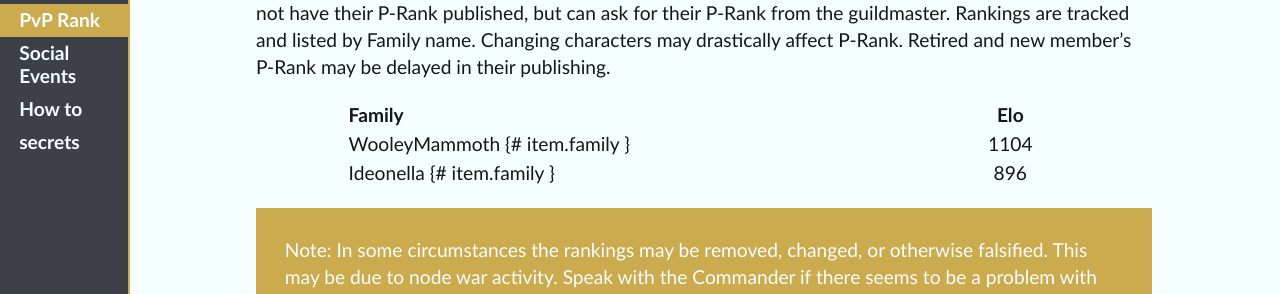
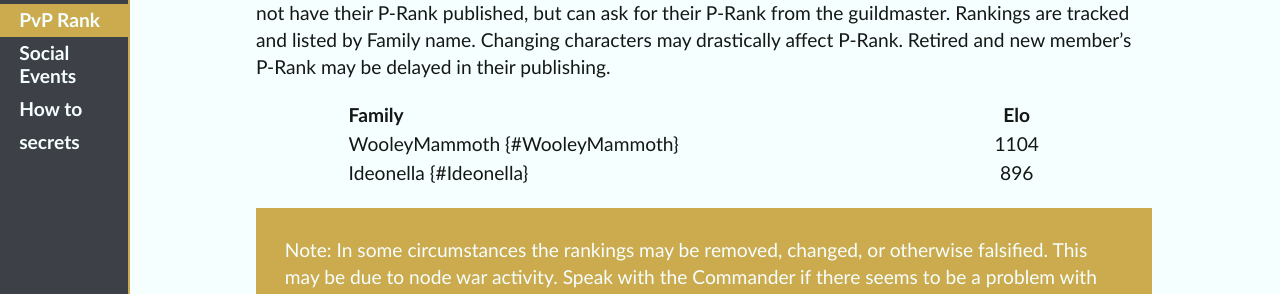
Before and after one commit to ideonella/ideonella.github.io, a Jekyll site: the page built from leaderboard.md, in a window 1280 px wide and 1232 px high. Shown: the part 194-488 px from the top of the window. Built offline with Jekyll 4.4.1, drawn with Linux system fonts in a browser that asks for light colours.

Commit message:
Update leaderboard.md

```diff
--- a/leaderboard.md
+++ b/leaderboard.md
@@ -8,7 +8,7 @@ This is the offical Power-Ranking (P-Rank) of all enlisted members! Guild member
 |   Family   |  Elo  |
 |:-----------|:-----:|
 {% for item in site.data.rankings -%}
-|{{ item.family }} {# item.family }|{{ item.elo }}|
+|{{ item.family }} {#{{item.family}}}|{{ item.elo }}|
 {% endfor %}
 
 Note: In some circumstances the rankings may be removed, changed, or otherwise falsified. This may be due to node war activity. Speak with the Commander if there seems to be a problem with your published P-Rank.
```
